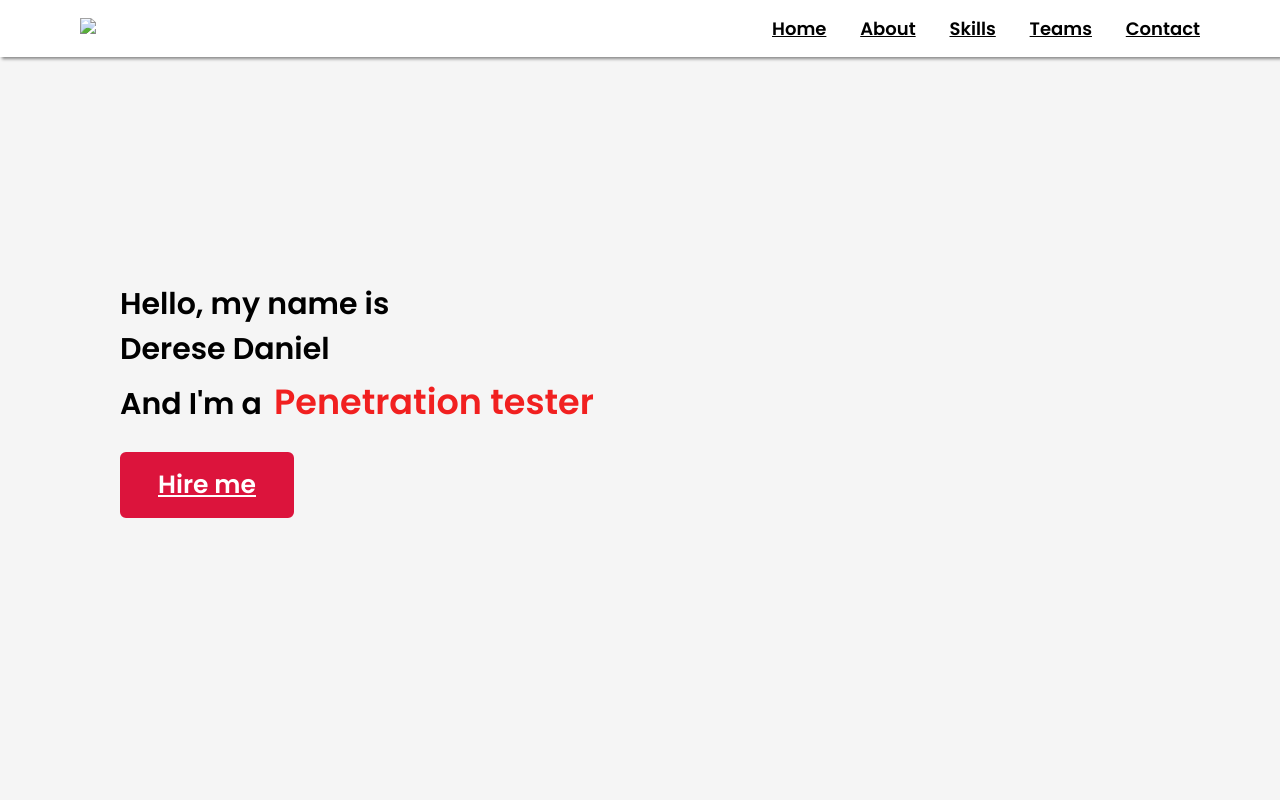
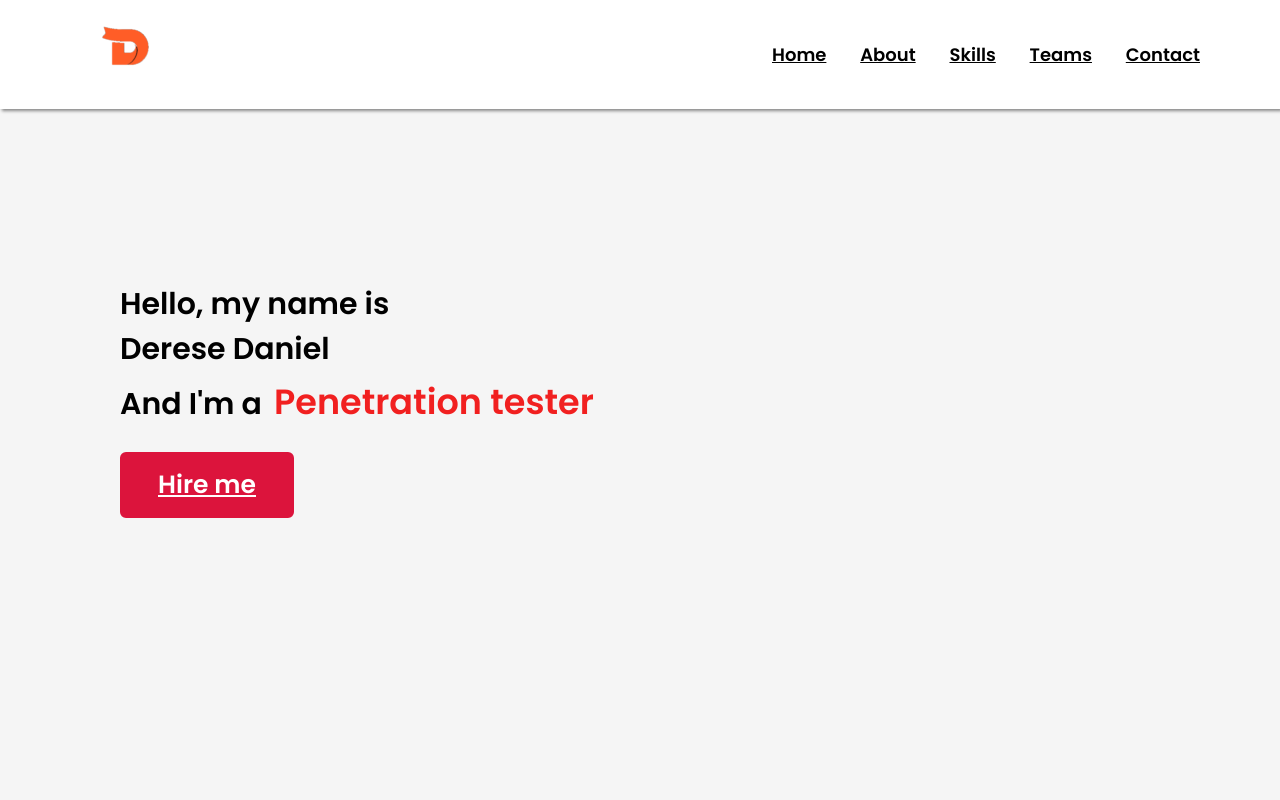
Before and after one commit to Loopha/portfolio, a plain HTML site: page index.html in a window 1280 px wide. Shown: the top 800 px of the page. Drawn offline with Linux system fonts and the light colour scheme.

Commit message:
Update index.html

```diff
--- a/index.html
+++ b/index.html
@@ -12,7 +12,7 @@
     <nav class="navbar">
         <div class="max-width nav-container">
             <div class="logo">
-                <img src="image/orange-logo.png">
+                <img src="orange-logo.png">
             </div>
             <ul class="menu" id="menu">
                 <li><a href="#home">Home</a></li>
```
